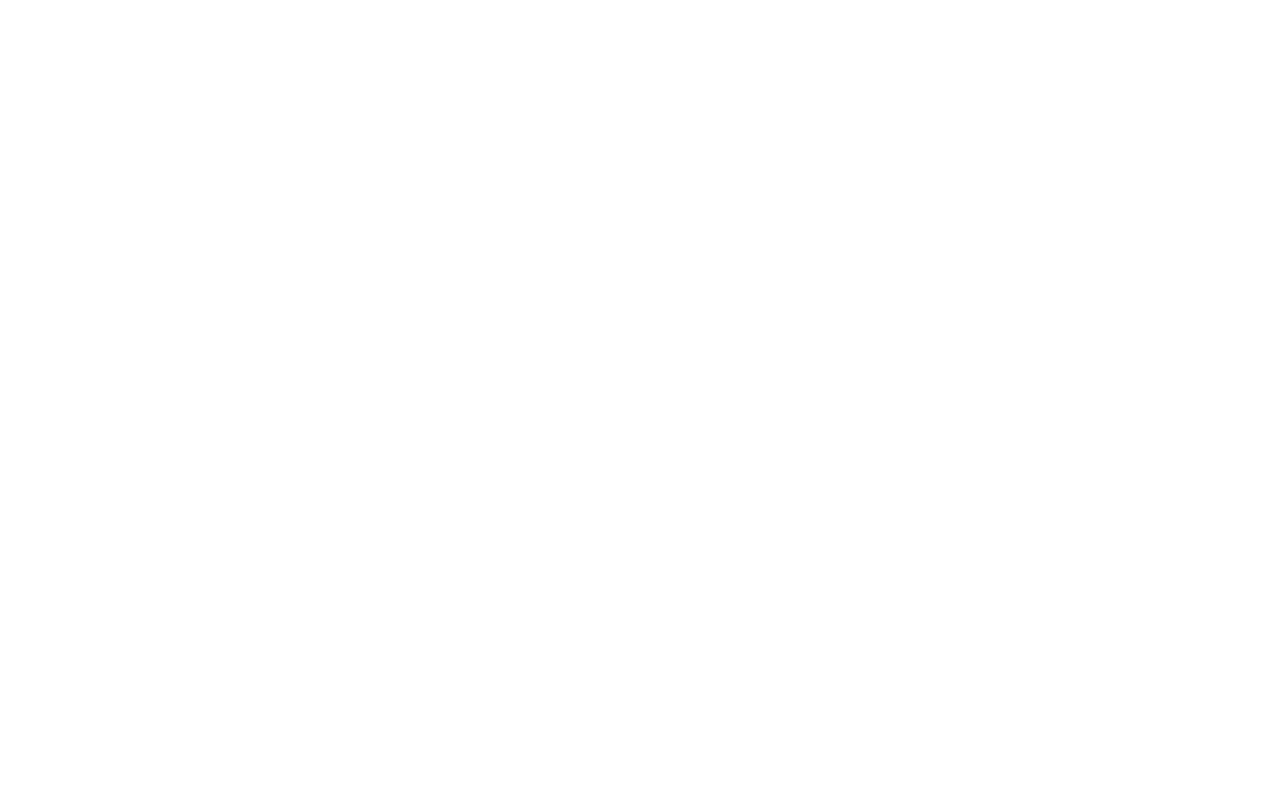
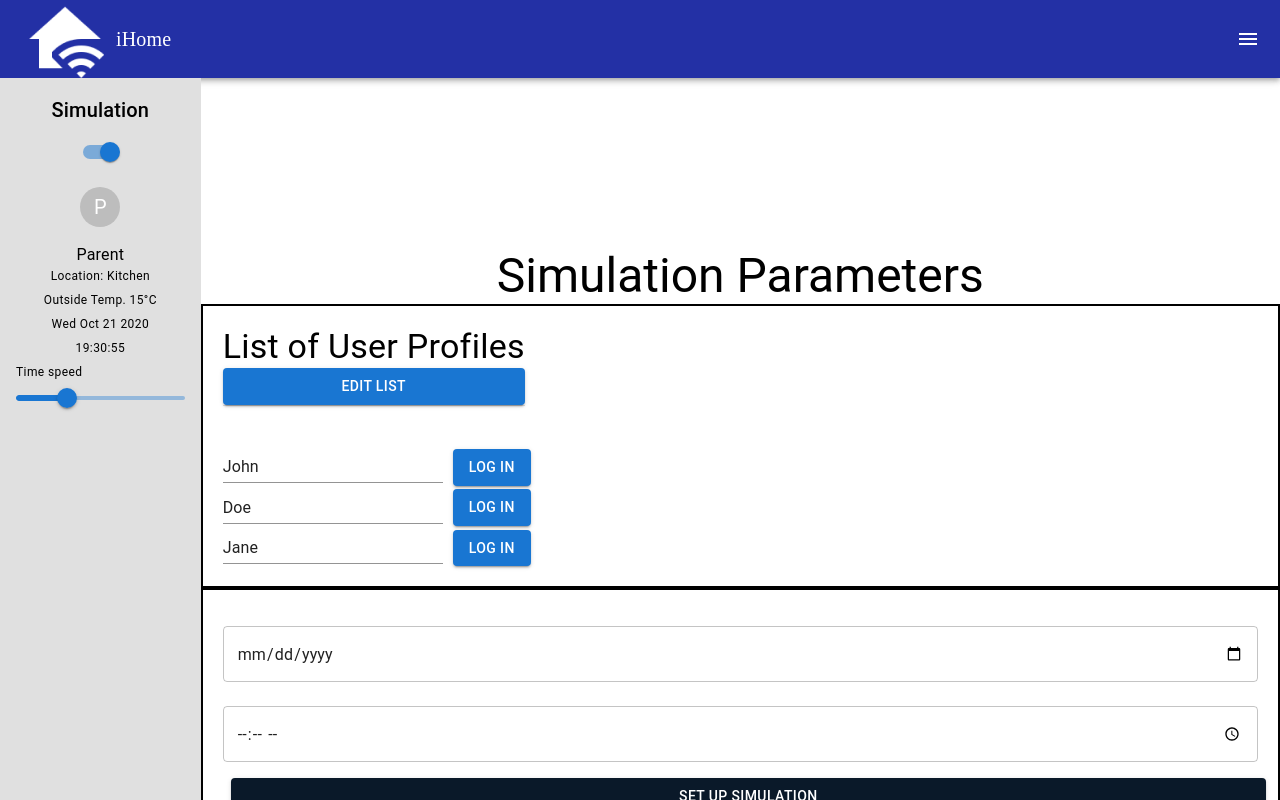
Before and after one commit to OIS202/Smart-Home-Simulator, a React (Create React App) app in the folder client/: page /simulationParameters in a window 1280 px wide. Before the commit this address had no page. Shown: the top 800 px of the page. Built offline with nearby package versions, Linux system fonts and the light colour scheme.

Commit message:
fix: form centered, log in button, routing updated

```diff
--- a/client/src/App.js
+++ b/client/src/App.js
@@ -5,7 +5,7 @@ import "./App.css";
 import SignUp from "./Components/SignUp";
 import HomePage from "./HomePage";
 import SignIn from "./Components/SignIn";
-import SHS from "./SHS";
+import SimulationParams from "./SimulationParams";
 
 function App() {
   return (
@@ -19,7 +19,7 @@ function App() {
           <Route exact path="/" element={<HomePage />} />
           <Route path="/signUp" element={<SignUp />} />
           <Route path="/signIn" element={<SignIn />} />
-          <Route path="/SHS" element={<SHS />} />
+          <Route path="/simulationParameters" element={<SimulationParams />} />
           {/* Add additional routes here as needed */}
         </Routes>
       </div>
--- a/client/src/Components/SimulationParams.js
+++ b/client/src/Components/SimulationParamsForm.js
@@ -10,9 +10,12 @@ import {
 import { useNavigate } from "react-router-dom";
 
 
-const SimulationParams = () => {
+const SimulationParamsForm = () => {
   return (
     <>
+      <Typography variant="h3">
+          Simulation Parameters
+      </Typography>
       <form>
         <Box
           style={{
@@ -47,17 +50,46 @@ const SimulationParams = () => {
               <Divider></Divider>
           </Box>
 
-        <Input  name="hardcodedField1" value="John"></Input>
-        <Input  name="hardcodedField2" value="Doe"></Input>
-        <Input  name="hardcodedField3" value="Jane"></Input>
+        <Box sx={{ display: 'flex', alignItems: 'center' }}>
+        <Input name="hardcodedField1" value="John" />
+        <Button
+            type="button"
+            variant="contained"
+            style={{ marginLeft: '10px' }} // Add margin between name and button
+        >
+            Log In
+        </Button>
+        </Box>
 
+        <Box sx={{ display: 'flex', alignItems: 'center' }}>
+        <Input name="hardcodedField1" value="Doe" />
+        <Button
+            type="button"
+            variant="contained"
+            style={{ marginLeft: '10px' }} // Add margin between name and button
+        >
+            Log In
+        </Button>
+        </Box>
+
+        <Box sx={{ display: 'flex', alignItems: 'center' }}>
+        <Input name="hardcodedField1" value="Jane" />
+        <Button
+            type="button"
+            variant="contained"
+            style={{ marginLeft: '10px' }} // Add margin between name and button
+        >
+            Log In
+        </Button>
+        </Box>
+{/*
         <Button
         type="button"
         variant="contained"
         style={{alignSelf: 'center'}}
         >
         Login user profile
-        </Button>
+        </Button> */}
 
         </Box>
 
@@ -94,4 +126,4 @@ const SimulationParams = () => {
   );
 };
 
-export default SimulationParams;
+export default SimulationParamsForm;
--- a/client/src/SHS.js
+++ b/client/src/SimulationParams.js
@@ -2,7 +2,7 @@ import React from 'react';
 import NavBar from './Components/NavBar';
 import SimulationSidebar from './Components/SimulationSidebar';
 import SignUp from './Components/SignUp';
-import SimulationParams from './Components/SimulationParams';
+import SimulationParamsForm from './Components/SimulationParamsForm';
 import {
     Paper,
     TextField,
@@ -15,16 +15,18 @@ import {
 } from "@mui/material";
 
 
-const SHS = () => {
+const SimulationParams = () => {
     return (
         <Box sx={{ display: 'flex', flexDirection: 'column', height: '100vh' }}>
             <NavBar />
             <Box sx={{ display: 'flex', flexGrow: 1 }}>
+
                 <SimulationSidebar />
+
                 <Box
-                sx={{ width: '40%' }}
+                sx={{ width: '100%', height:'100vh', marginTop: '170px'  }}
                 >
-                    <SimulationParams></SimulationParams>
+                    <SimulationParamsForm></SimulationParamsForm>
                 </Box>
 
             </Box>
@@ -32,4 +34,4 @@ const SHS = () => {
     );
 }
 
-export default SHS;
+export default SimulationParams;
```
